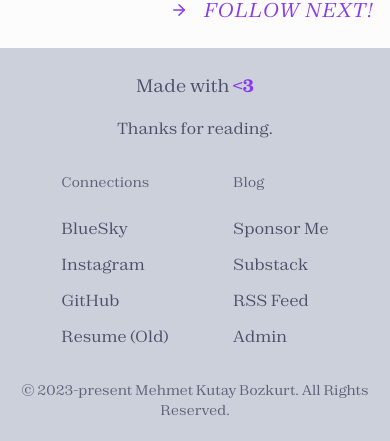
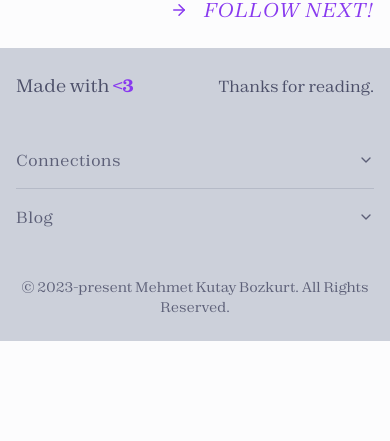
Before and after one commit to mkutay/v8, a Next.js app: page /about in a window 390 px wide. Shown: the part 732-1173 px from the top of the page. After the commit the page ends 1073 px from the top, so only its background shows below. Built offline with nearby package versions, Linux system fonts and the light colour scheme; what @designbycode/tailwindcss-text-stroke would draw is missing.

Commit message:
feat: change footer for mobile with accordion

```diff
--- a/package.json
+++ b/package.json
@@ -14,6 +14,7 @@
     "@hookform/resolvers": "^3.10.0",
     "@mdx-js/loader": "^3.1.0",
     "@next/mdx": "^15.3.1",
+    "@radix-ui/react-accordion": "^1.2.8",
     "@radix-ui/react-checkbox": "^1.2.3",
     "@radix-ui/react-dialog": "^1.1.11",
     "@radix-ui/react-dropdown-menu": "^2.1.12",
--- a/src/components/footer.tsx
+++ b/src/components/footer.tsx
@@ -1,13 +1,19 @@
 import Link from 'next/link';
 
+import {
+  Accordion,
+  AccordionContent,
+  AccordionItem,
+  AccordionTrigger,
+} from "@/components/ui/accordion";
 import { siteConfig } from '@/config/site';
 
 export default function Footer() {
   return (
     <footer className="bg-muted">
-      <div className="items-center lg:items-center px-4 md:my-12 my-6 flex lg:flex-row flex-col max-w-prose lg:max-w-6xl mx-auto gap-8">
-        <div className="grow flex flex-col justify-between lg:h-44">
-          <div className="flex flex-col items-center lg:items-start gap-4">
+      <div className="items-center px-4 md:my-12 my-6 hidden md:flex flex-row max-w-6xl mx-auto gap-8">
+        <div className="grow flex flex-col justify-between h-44">
+          <div className="flex flex-col items-start gap-4">
             <p className="text-lg">
               Made with <b className="text-primary">&lt;3</b>
             </p>
@@ -15,8 +21,8 @@ export default function Footer() {
               Thanks for reading.
             </p>
           </div>
-          <p className="text-sm text-muted-foreground lg:flex hidden">
-            {`© 2023-present ${siteConfig.author}. All Rights Reserved.`}
+          <p className="text-sm text-muted-foreground">
+            © 2023-present {siteConfig.author}. All Rights Reserved.
           </p>
         </div>
         <div className="flex flex-row gap-16 h-fit">
@@ -53,6 +59,52 @@ export default function Footer() {
             </div>
           </div>
         </div>
+      </div>
+      <div className="items-center px-4 md:my-12 my-6 md:hidden flex flex-col w-full gap-8 max-w-lg mx-auto">
+        <div className="w-full flex flex-col justify-between gap-4">
+          <div className="flex flex-row items-center justify-between gap-4 flex-wrap">
+            <p className="text-lg">
+              Made with <b className="text-primary">&lt;3</b>
+            </p>
+            <p>
+              Thanks for reading.
+            </p>
+          </div>
+        </div>
+        <Accordion type="single" collapsible className="w-full">
+          <AccordionItem value="item-1" className="border-b border-muted-foreground/20">
+            <AccordionTrigger className="text-muted-foreground text-md font-normal tracking-wide">
+              Connections
+            </AccordionTrigger>
+            <AccordionContent className="flex flex-col gap-3">
+              {siteConfig.footerItems.connections.map((item) => (
+                <Link
+                  key={item.link}
+                  href={item.link}
+                  className="hover:text-foreground/80 transition-all"
+                >
+                  {item.title}
+                </Link>
+              ))}
+            </AccordionContent>
+          </AccordionItem>
+          <AccordionItem value="item-2" className="border-none">
+            <AccordionTrigger className="text-muted-foreground text-md font-normal tracking-wide">
+              Blog
+            </AccordionTrigger>
+            <AccordionContent className="flex flex-col gap-3">
+              {siteConfig.footerItems.blog.map((item) => (
+                <Link
+                  key={item.link}
+                  href={item.link}
+                  className="hover:text-foreground/80 transition-all"
+                >
+                  {item.title}
+                </Link>
+              ))}
+            </AccordionContent>
+          </AccordionItem>
+        </Accordion>
         <p className="text-sm text-muted-foreground lg:hidden flex text-center justify-center">
           {`© 2023-present ${siteConfig.author}. All Rights Reserved.`}
         </p>
--- /dev/null
+++ b/src/components/ui/accordion.tsx
@@ -0,0 +1,57 @@
+"use client"
+
+import * as React from "react"
+import * as AccordionPrimitive from "@radix-ui/react-accordion"
+import { ChevronDown } from "lucide-react"
+
+import { cn } from "@/lib/utils"
+
+const Accordion = AccordionPrimitive.Root
+
+const AccordionItem = React.forwardRef<
+  React.ElementRef<typeof AccordionPrimitive.Item>,
+  React.ComponentPropsWithoutRef<typeof AccordionPrimitive.Item>
+>(({ className, ...props }, ref) => (
+  <AccordionPrimitive.Item
+    ref={ref}
+    className={cn("border-b", className)}
+    {...props}
+  />
+))
+AccordionItem.displayName = "AccordionItem"
+
+const AccordionTrigger = React.forwardRef<
+  React.ElementRef<typeof AccordionPrimitive.Trigger>,
+  React.ComponentPropsWithoutRef<typeof AccordionPrimitive.Trigger>
+>(({ className, children, ...props }, ref) => (
+  <AccordionPrimitive.Header className="flex">
+    <AccordionPrimitive.Trigger
+      ref={ref}
+      className={cn(
+        "flex flex-1 items-center justify-between py-4 text-sm font-medium transition-all hover:opacity-80 text-left [&[data-state=open]>svg]:rotate-180",
+        className
+      )}
+      {...props}
+    >
+      {children}
+      <ChevronDown className="h-4 w-4 shrink-0 text-muted-foreground transition-transform duration-200" />
+    </AccordionPrimitive.Trigger>
+  </AccordionPrimitive.Header>
+))
+AccordionTrigger.displayName = AccordionPrimitive.Trigger.displayName
+
+const AccordionContent = React.forwardRef<
+  React.ElementRef<typeof AccordionPrimitive.Content>,
+  React.ComponentPropsWithoutRef<typeof AccordionPrimitive.Content>
+>(({ className, children, ...props }, ref) => (
+  <AccordionPrimitive.Content
+    ref={ref}
+    className="overflow-hidden text-sm data-[state=closed]:animate-accordion-up data-[state=open]:animate-accordion-down"
+    {...props}
+  >
+    <div className={cn("pb-4 pt-0", className)}>{children}</div>
+  </AccordionPrimitive.Content>
+))
+AccordionContent.displayName = AccordionPrimitive.Content.displayName
+
+export { Accordion, AccordionItem, AccordionTrigger, AccordionContent }
```
Also changed, not shown: 1 other file (tests, documents, lock files or other folders).
